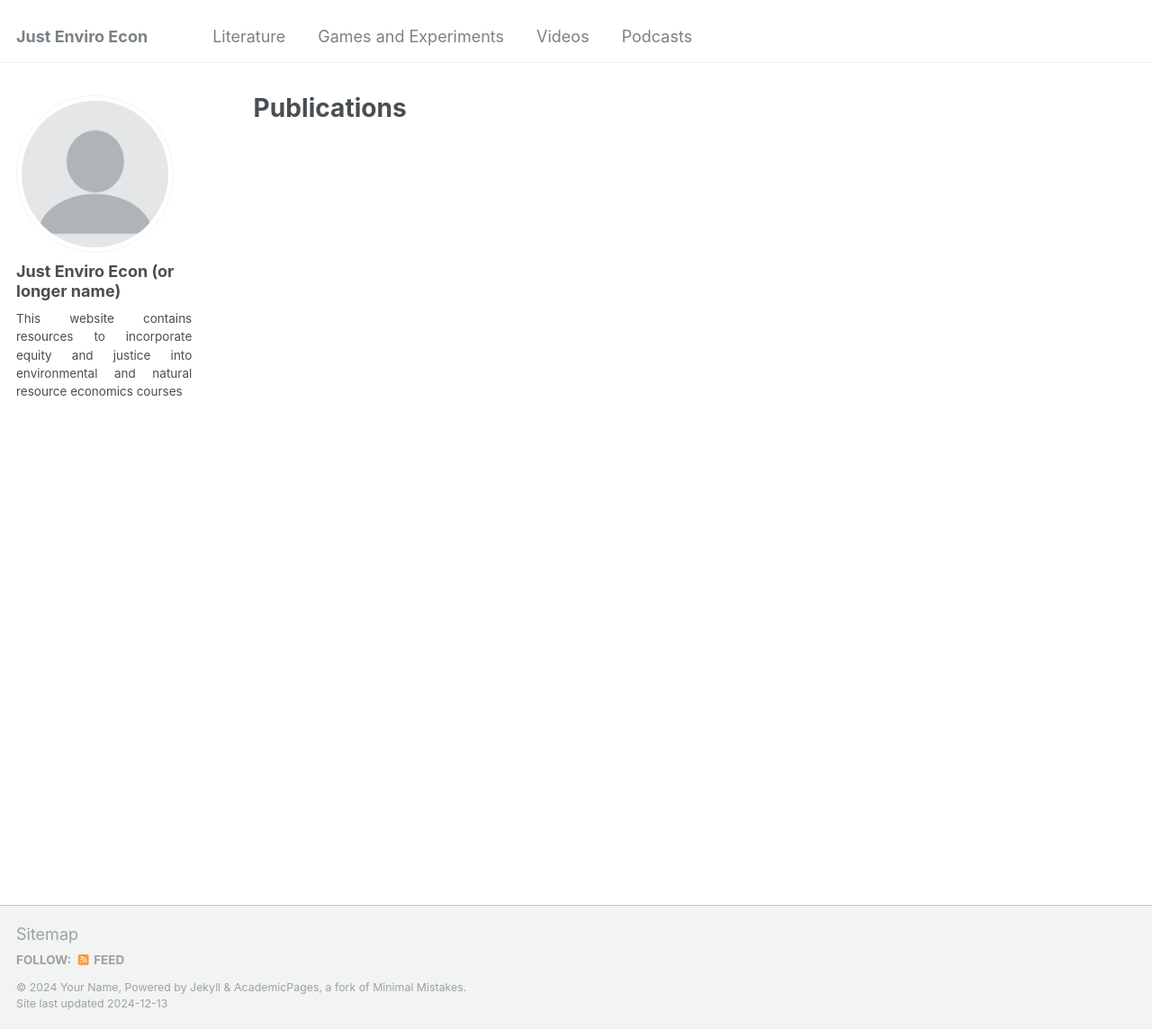
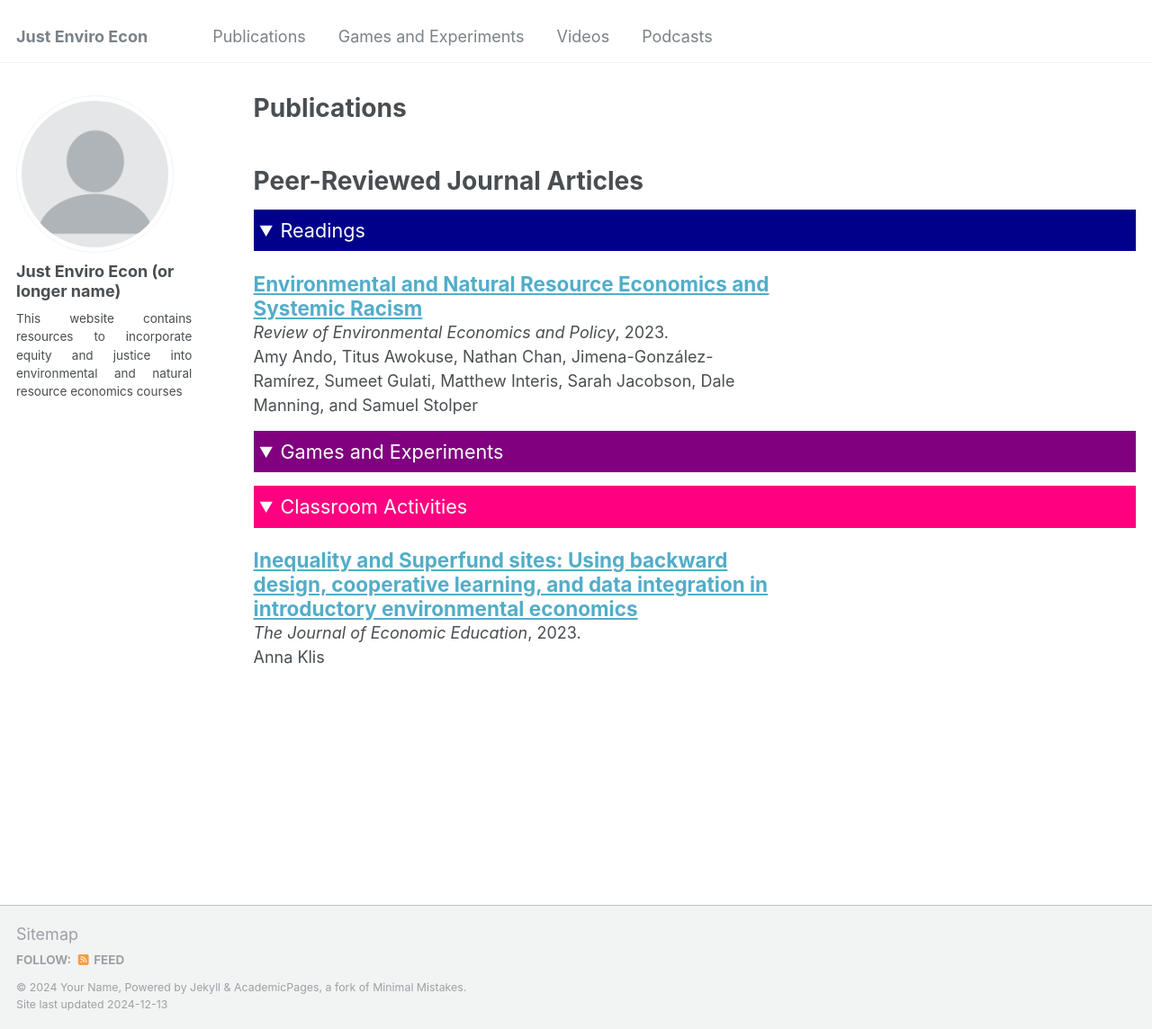
Before and after one commit to just-enviro-econ/just-enviro-econ.github.io, a Jekyll site: the page built from _pages/publications.md, in a window 1280 px wide and 1144 px high. Shown: the whole window at 90% size. Built offline with Jekyll 4.4.1, drawn with Linux system fonts in a browser that asks for light colours.

Commit message:
publications

```diff
--- a/_data/navigation.yml
+++ b/_data/navigation.yml
@@ -5,7 +5,7 @@
 # prevent it from being included in the site.
 
 main:
-  - title: "Literature"
+  - title: "Publications"
     url: /publications/
 
   - title: "Games and Experiments"
--- /dev/null
+++ b/_includes/archive-single-publications.html
@@ -0,0 +1,49 @@
+{% include base_path %}
+
+{% if post.header.teaser %}
+  {% capture teaser %}{{ post.header.teaser }}{% endcapture %}
+{% else %}
+  {% assign teaser = site.teaser %}
+{% endif %}
+
+{% if post.id %}
+  {% assign title = post.title | markdownify | remove: "<p>" | remove: "</p>" %}
+{% else %}
+  {% assign title = post.title %}
+{% endif %}
+
+<div class="{{ include.type | default: "list" }}__item">
+  <article class="archive__item" itemscope itemtype="http://schema.org/CreativeWork">
+    {% if include.type == "grid" and teaser %}
+      <div class="archive__item-teaser">
+        <img src=
+          {% if teaser contains "://" %}
+            "{{ teaser }}"
+          {% else %}
+            "{{ teaser | prepend: "/images/" | prepend: base_path }}"
+          {% endif %}
+          alt="">
+      </div>
+    {% endif %}
+
+    <h2 class="archive__item-title" itemprop="headline" style="margin:1em 0 0 0em;">
+      {% if post.link %}
+        <a href="{{ post.link }}">{{ title }}</a> <a href="{{ base_path }}{{ post.url }}" rel="permalink"><i class="fa fa-link" aria-hidden="true" title="permalink"></i><span class="sr-only">Permalink</span></a>
+      {% else %}
+        <a href="{{ base_path }}{{ post.url }}" rel="permalink">{{ title }}</a>
+      {% endif %}
+    </h2>
+
+    {% if post.read_time %}
+      <p class="page__meta"><i class="fa fa-clock-o" aria-hidden="true"></i> {% include read-time.html %}</p>
+    {% endif %}
+
+
+   <i>{{ post.venue }}</i>, {{post.date| default: "1900-01-01" | date: "%Y"}}. <br>
+
+    {% if post.co-authors %}
+    {{post.co-authors}}
+    {% endif %}
+
+  </article>
+</div>
--- a/_pages/publications.html
+++ /dev/null
@@ -1,33 +0,0 @@
----
-layout: archive
-title: "Publications"
-permalink: /publications/
-author_profile: true
----
-
-{% if site.author.googlescholar %}
-  <div class="wordwrap">You can also find my articles on <a href="{{site.author.googlescholar}}">my Google Scholar profile</a>.</div>
-{% endif %}
-
-{% include base_path %}
-
-<!-- New style rendering if publication categories are defined -->
-{% if site.publication_category %}
-  {% for category in site.publication_category  %}
-    {% assign title_shown = false %}
-    {% for post in site.publications reversed %}
-      {% if post.category != category[0] %}
-        {% continue %}
-      {% endif %}
-      {% unless title_shown %}
-        <h2>{{ category[1].title }}</h2><hr />
-        {% assign title_shown = true %}
-      {% endunless %}
-      {% include archive-single.html %}
-    {% endfor %}
-  {% endfor %}
-{% else %}
-  {% for post in site.publications reversed %}
-    {% include archive-single.html %}
-  {% endfor %}
-{% endif %}
--- /dev/null
+++ b/_pages/publications.md
@@ -0,0 +1,62 @@
+---
+layout: archive
+title: "Publications"
+permalink: /publications/
+author_profile: true
+---
+
+
+
+
+{% include base_path %}
+
+<br>
+
+# __Peer-Reviewed Journal Articles__
+
+<details open>
+<summary>
+Readings
+</summary>
+
+{% for post in site.publications reversed %}
+  {% if post.type == 'pr' %}
+      {% if post.category == 'research' %}
+      {% include archive-single-publications.html %}
+      {% endif %}
+  {% endif %}
+{% endfor %}
+
+</details>
+
+
+<details open>
+<summary class="id1">
+Games and Experiments
+</summary>
+
+{% for post in site.publications reversed %}
+  {% if post.type == 'pr' %}
+    {% if post.category == 'games' %}
+    {% include archive-single-publications.html %}
+    {% endif %}
+  {% endif %}
+{% endfor %}
+
+</details>
+
+
+<details open>
+<summary class="id2">
+Classroom Activities
+</summary>
+
+{% for post in site.publications reversed %}
+  {% if post.type == 'pr' %}
+    {% if post.category == 'pedagogy' %}
+    {% include archive-single-publications.html %}
+    {% endif %}
+  {% endif %}
+{% endfor %}
+
+</details>
--- /dev/null
+++ b/_publications/2023-08-11-super-fund-sites.md
@@ -0,0 +1,41 @@
+---
+title: "Inequality and Superfund sites: Using backward design, cooperative learning, and data integration in introductory environmental economics"
+collection: publications
+permalink: /publication/superfund-sites
+excerpt: ''
+date: 2023-08-11
+venue: 'The Journal of Economic Education'
+paperurl: 'https://doi.org/10.1080/00220485.2023.2242338'
+citation: 'Klis, Anna (2023). &quot;Inequality and Superfund sites: Using backward design, cooperative learning, and data integration in introductory environmental economics &quot; <i>  The Journal of Economic Education </i>. 18(1).'
+category: 'pedagogy'
+type: 'pr'
+co-authors: 'Anna Klis'
+---
+
+
+
+<details open>
+<summary>
+Abstract
+</summary>
+
+<p>
+Environmental justice is an important topic that can be better understood by using the tools of economics. The author of this article describes a data integration exercise that connects data available through government portals: the Environmental Protection Agency’s “Superfund Sites Where You Live” interactive map, data on Net Present Values from Superfund Records of Decisions (ROD), and FRED. Created with the principles of backward design, the exercise uses cooperative learning by having students take ownership of sites chosen for investigation, as well as build and test hypotheses regarding the relationship between per capita GDP and site location/cleanup cost.
+</p>
+
+</details>
+
+<details open>
+<summary>
+Keywords
+</summary>
+ <br>
+Backward design <br>
+Classroom data integration <br>
+GDP per capita <br>
+Superfund <br>
+Team-Based Learning <br>
+
+<br>
+
+</details>
```
Also changed, not shown: _publications/2023-12-21-enre-reep.md (+2 -2 lines).
